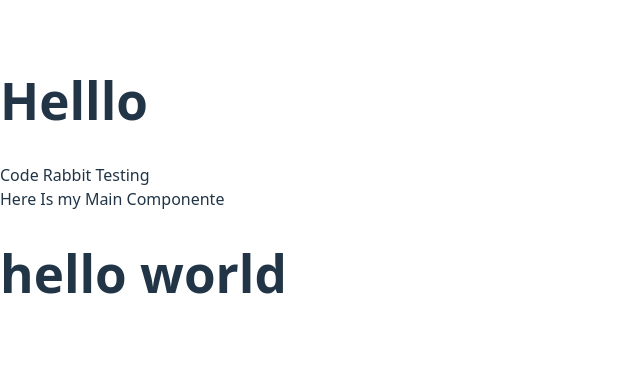
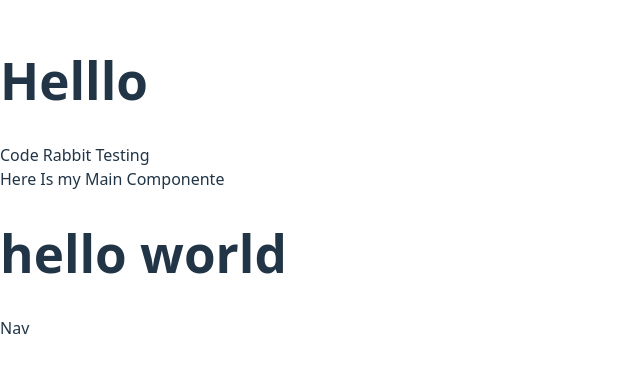
Before and after one commit to Mahenoor-Mehtab/test1, a React (Vite) app: page / in a window 1280 px wide. Shown: the part 213-586 px from the top of the page, without its empty margins (0-640 px from the left). Built offline with nearby package versions, Linux system fonts and the light colour scheme.

Commit message:
add navbar

```diff
--- a/src/App.jsx
+++ b/src/App.jsx
@@ -1,5 +1,6 @@
 import React from "react";
 import Main from "./components/main";
+import Nav from "./components/Nav";
 
 const App = () => {
   return (
@@ -8,7 +9,7 @@ const App = () => {
       <div>Code Rabbit Testing</div>
       <Main />
       <h1>hello world</h1>
-
+     <Nav/>
       <p></p>
     </>
   );
```
